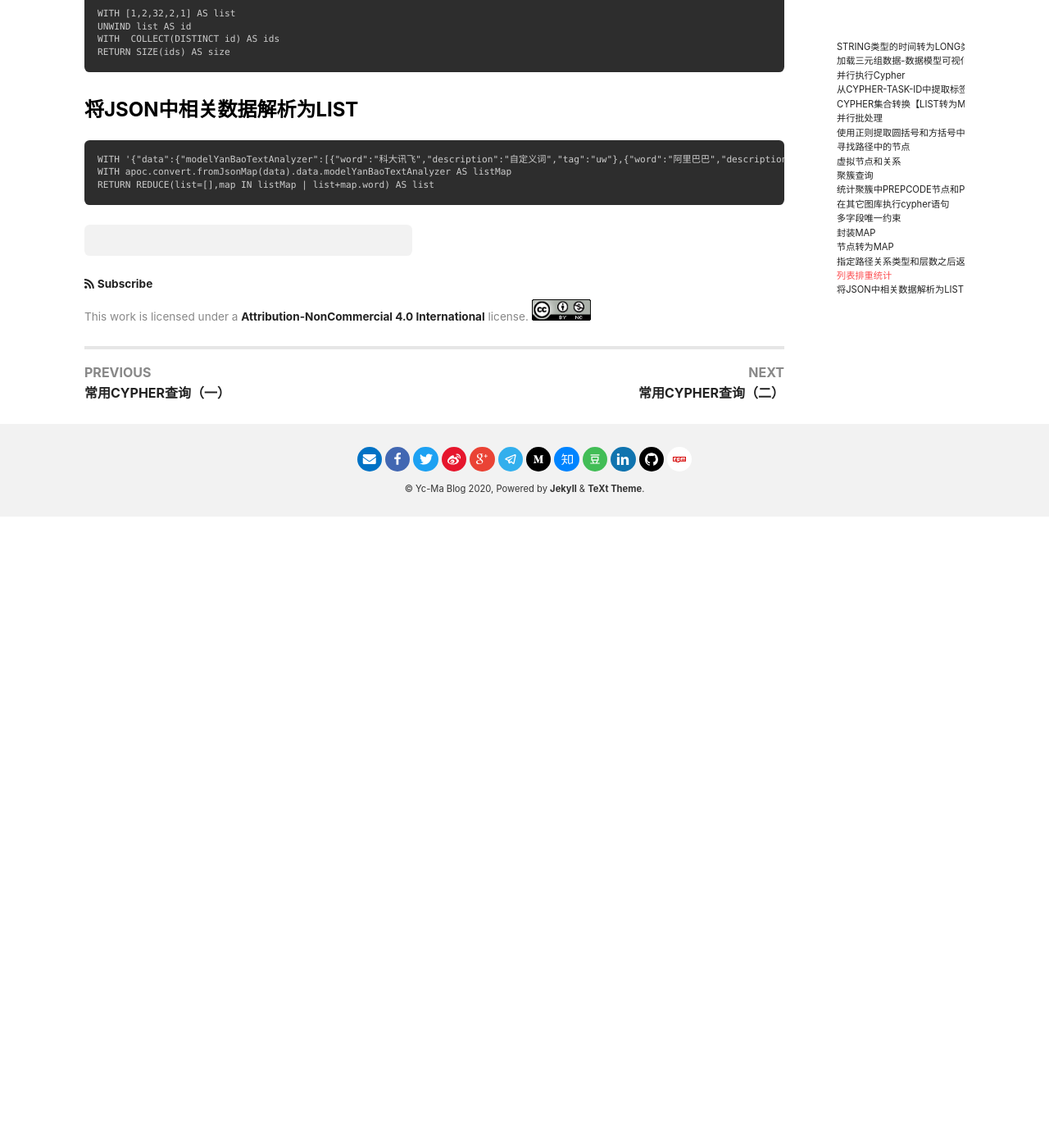
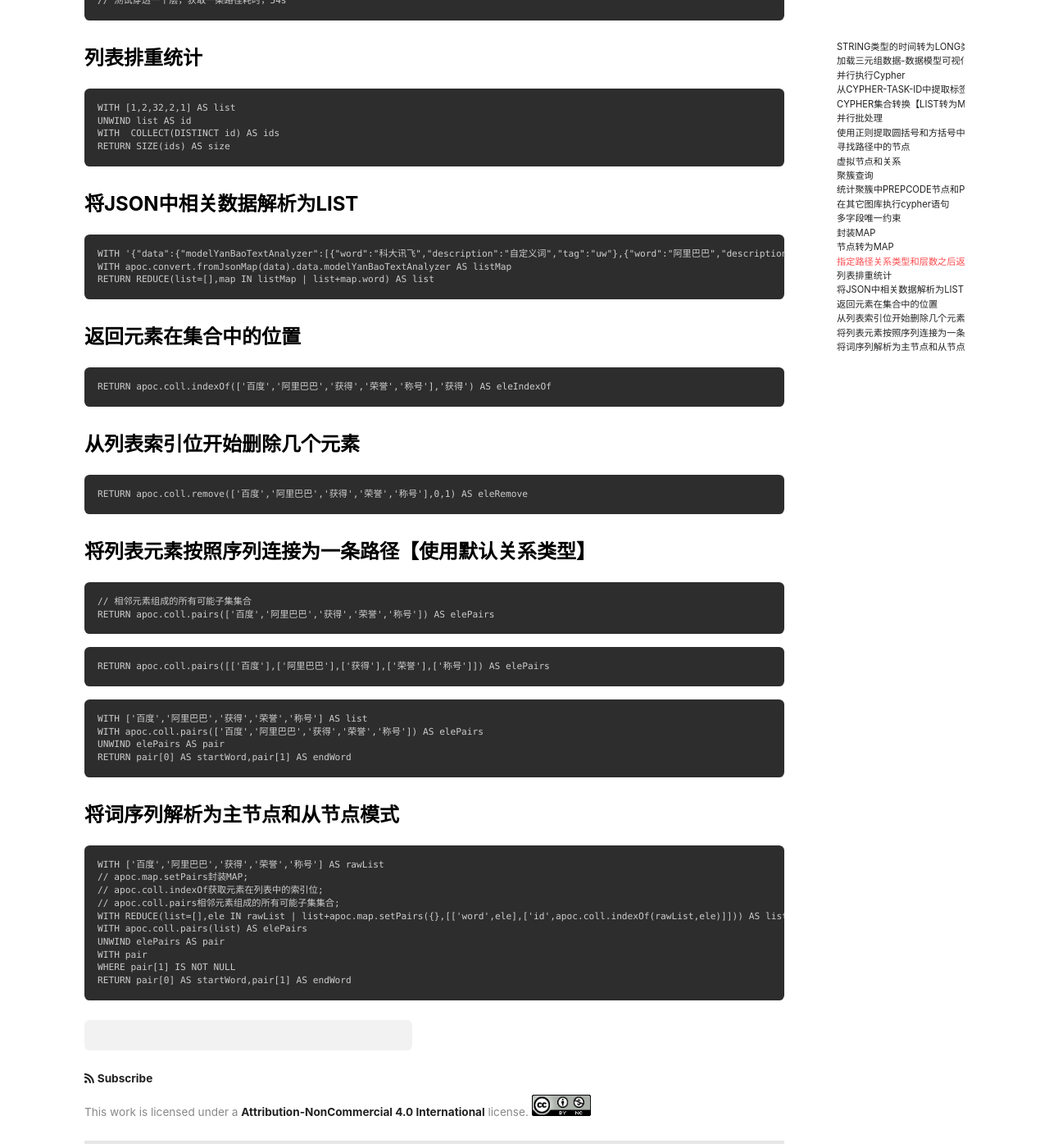
Before and after one commit to crazyyanchao/blog, a Jekyll site: the page built from _posts/2020-06-16-常用CYPHER查询（三）.md, in a window 1280 px wide and 1400 px high, scrolled down 5006 px. Shown: the whole window at 82% size. Built offline with Jekyll 4.4.1, drawn with Linux system fonts in a browser that asks for light colours; nearby versions of some CDN libraries; comment, search, counter and statistics services are not loaded; before the commit the page ends 5636 px from its top, so only the background shows below that; some of the changed text lies outside the part shown.

````diff
--- a/_posts/2020-06-16-常用CYPHER查询（三）.md
+++ b/_posts/2020-06-16-常用CYPHER查询（三）.md
@@ -206,3 +206,42 @@ WITH '{"data":{"modelYanBaoTextAnalyzer":[{"word":"科大讯飞","description":"
 WITH apoc.convert.fromJsonMap(data).data.modelYanBaoTextAnalyzer AS listMap
 RETURN REDUCE(list=[],map IN listMap | list+map.word) AS list
 ```
+
+### 返回元素在集合中的位置
+```
+RETURN apoc.coll.indexOf(['百度','阿里巴巴','获得','荣誉','称号'],'获得') AS eleIndexOf
+```
+
+### 从列表索引位开始删除几个元素
+```
+RETURN apoc.coll.remove(['百度','阿里巴巴','获得','荣誉','称号'],0,1) AS eleRemove
+```
+
+### 将列表元素按照序列连接为一条路径【使用默认关系类型】
+```
+// 相邻元素组成的所有可能子集集合
+RETURN apoc.coll.pairs(['百度','阿里巴巴','获得','荣誉','称号']) AS elePairs
+```
+```
+RETURN apoc.coll.pairs([['百度'],['阿里巴巴'],['获得'],['荣誉'],['称号']]) AS elePairs
+```
+```
+WITH ['百度','阿里巴巴','获得','荣誉','称号'] AS list
+WITH apoc.coll.pairs(['百度','阿里巴巴','获得','荣誉','称号']) AS elePairs
+UNWIND elePairs AS pair
+RETURN pair[0] AS startWord,pair[1] AS endWord
+```
+
+### 将词序列解析为主节点和从节点模式
+```
+WITH ['百度','阿里巴巴','获得','荣誉','称号'] AS rawList
+// apoc.map.setPairs封装MAP;
+// apoc.coll.indexOf获取元素在列表中的索引位;
+// apoc.coll.pairs相邻元素组成的所有可能子集集合;
+WITH REDUCE(list=[],ele IN rawList | list+apoc.map.setPairs({},[['word',ele],['id',apoc.coll.indexOf(rawList,ele)]])) AS list
+WITH apoc.coll.pairs(list) AS elePairs
+UNWIND elePairs AS pair
+WITH pair
+WHERE pair[1] IS NOT NULL
+RETURN pair[0] AS startWord,pair[1] AS endWord
+```
````
